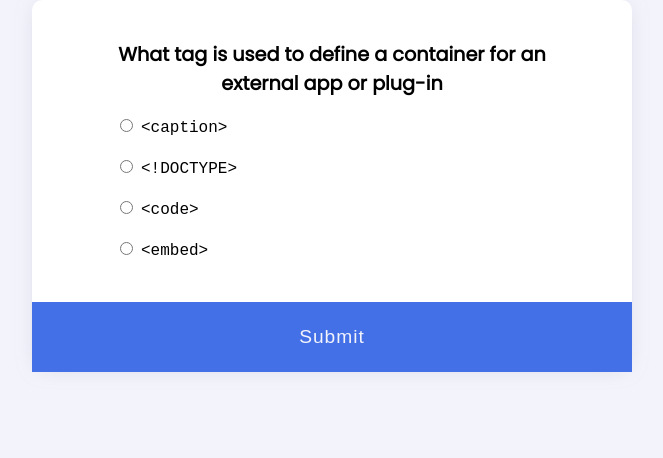
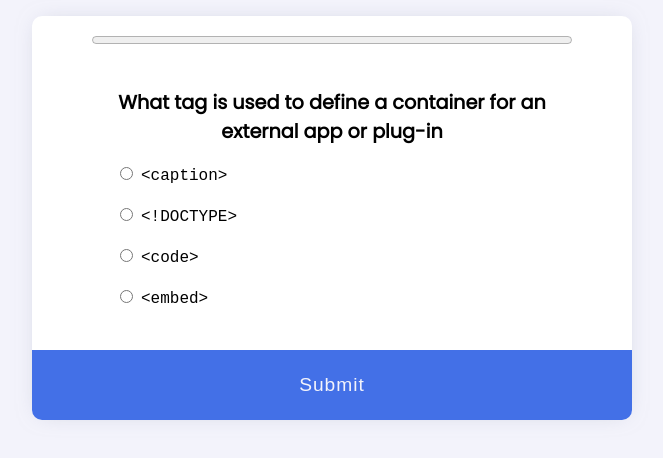
Before and after one commit to dretekin/quiz-app, a plain HTML site: page index.html in a window 1280 px wide. Shown: the whole page, without its empty margins (308-971 px from the left). Drawn offline with Linux system fonts and the light colour scheme.

Commit message:
add progress bar

```diff
--- a/index.html
+++ b/index.html
@@ -15,6 +15,9 @@
 	<body>
 		<div class="container">
 			<form>
+				<div class="progress-bar">
+					<progress id="quiz-progress" value="0" max="100"></progress>
+				</div>
 				<section class="question-and-answers-container">
 					<h2 class="question"></h2>
 					<ul class="answers">
--- a/script.js
+++ b/script.js
@@ -64,31 +64,27 @@ const quizAnswersArr = [
 const form = document.querySelector("form");
 const question = document.querySelector(".question");
 const answersItems = document.querySelectorAll(".answer-option-item");
+const quizProgress = document.getElementById("quiz-progress");
 
 let quizCount = 0;
 let correctScoreCount = 0;
 // let totalScore = 0;
 let quizComplete = false;
 
+document.documentElement.style.setProperty(
+	"--question-and-answers-container-width",
+	form.getBoundingClientRect().width * 0.8 + "px"
+);
+
 form.addEventListener("submit", (event) => {
 	event.preventDefault();
-
-	// if (userAnswer == quizAnswersArr[quizCounter]) playerScore++;
-
-	// if (quizCounter == quizLength) {
-	// 	currquestionAndAnswers.remove();
-
-	// 	form.querySelector("input[type=submit]").value = "try again";
-	// 	// player score start from 0
-	// 	if (playerScore) printResult(playerScore++);
-	// 	return;
-	// }
-
-	// console.log(playerScore);
 
 	const currQuestionAndAnswers = document.querySelector(
 		".question-and-answers-container"
 	);
+
+	console.log(quizProgress);
+	quizProgress.value = (quizCount / quizData.length) * 100;
 
 	// check for last card
 	if (!quizComplete && quizCount >= quizData.length) {
@@ -125,7 +121,9 @@ form.addEventListener("submit", (event) => {
 	}
 });
 
+// called on page load to set the first question and answers
 setQuestionAndAnswers();
+
 function setQuestionAndAnswers() {
 	question.textContent = quizData[quizCount].question;
 
--- a/style.css
+++ b/style.css
@@ -2,6 +2,10 @@
 	box-sizing: border-box;
 	padding: 0;
 	margin: 0;
+}
+
+:root {
+	--question-and-answers-container-width: 0px;
 }
 
 body {
@@ -21,7 +25,7 @@ form {
 	width: 100%;
 	max-width: 100%;
 	min-width: 320px;
-	/* margin: 1rem; */
+	margin-top: 1rem;
 	border-radius: 10px;
 	background-color: #fff;
 	-webkit-box-shadow: 0px 0px 22px -9px rgba(164, 170, 189, 0.65);
@@ -60,7 +64,8 @@ input[type="submit"] {
 	color: #f3f3fb;
 	letter-spacing: 1px;
 	border: 0 5px 5px 0;
-	/* border-radius: 0; */
+	border-bottom-right-radius: 10px;
+	border-bottom-left-radius: 10px;
 	cursor: pointer;
 	position: relative;
 	z-index: 3;
@@ -78,6 +83,16 @@ input[type="submit"] {
 .hidden {
 	opacity: 0;
 	visibility: hidden;
+}
+
+.progress-bar {
+	margin-top: 1rem;
+}
+
+#quiz-progress {
+	width: var(--question-and-answers-container-width);
+	display: block;
+	margin: auto;
 }
 
 @media screen and (min-width: 600px) {
```
